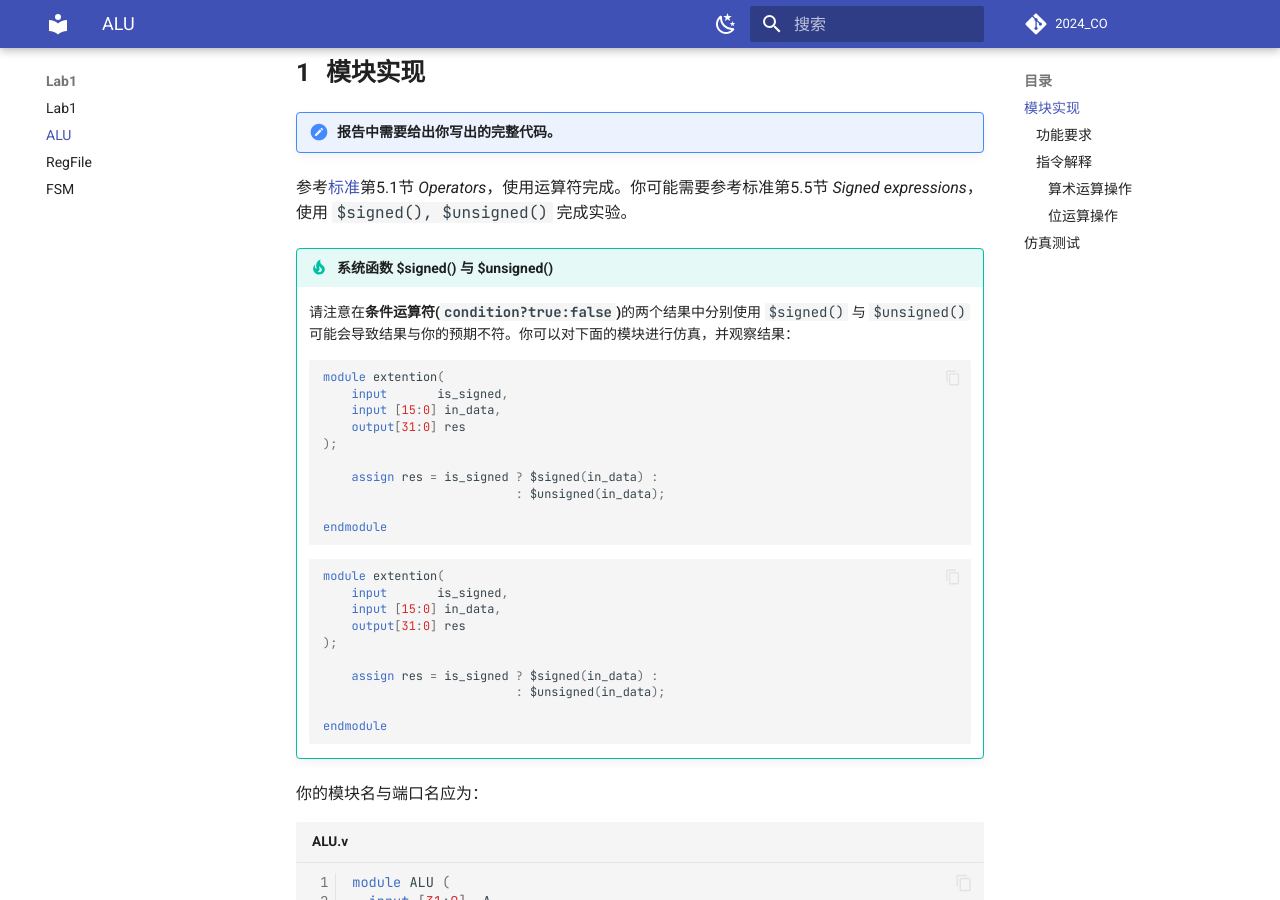
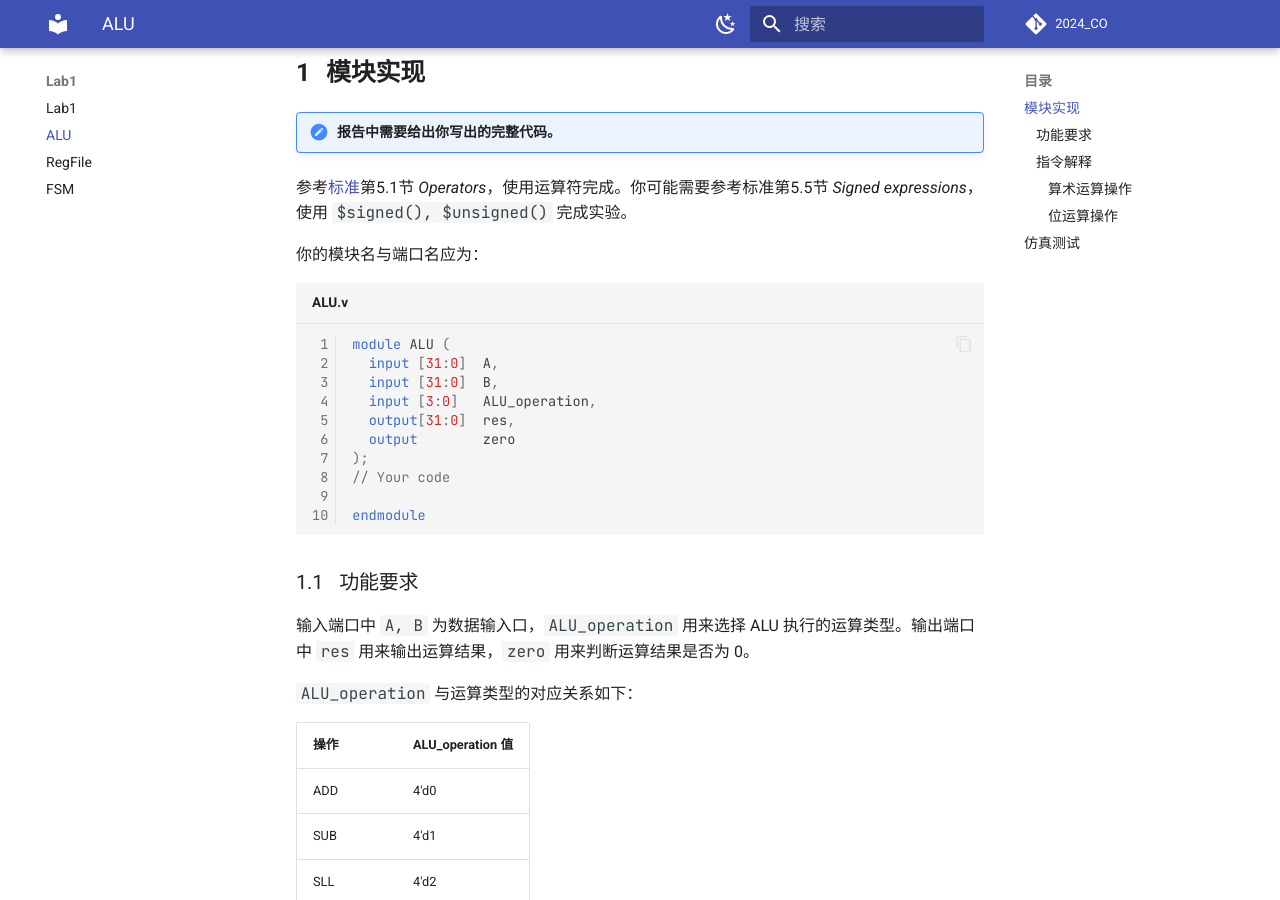
Before and after one commit to Guahao31/2024_CO, an MkDocs documentation site: the page built from docs/Lab1/ALU_RegFile/ALU.md, in a window 1280 px wide and 900 px high, scrolled down 289 px. Built offline with MkDocs 1.6.1 and Material for MkDocs 9.7.7, drawn with Linux system fonts in a browser that asks for light colours; a script that is not in the unit is left out; comment, search, counter and statistics services are not loaded.

Commit message:
docs: remove tips

````diff
--- a/docs/Lab1/ALU_RegFile/ALU.md
+++ b/docs/Lab1/ALU_RegFile/ALU.md
@@ -7,35 +7,6 @@ ALU (Arithmetic Logic Unit) 是负责对二进制整数进行算术运算和位
 !!! note "报告中需要给出你写出的完整代码。"
 
 参考[标准](https://ieeexplore.ieee.org/document/1620780)第5.1节 *Operators*，使用运算符完成。你可能需要参考标准第5.5节 *Signed expressions*，使用 `$signed(), $unsigned()` 完成实验。
-
-!!! tip "系统函数 $signed() 与 $unsigned()"
-    请注意在**条件运算符(`condition?true:false`)**的两个结果中分别使用 `$signed()` 与 `$unsigned()` 可能会导致结果与你的预期不符。你可以对下面的模块进行仿真，并观察结果：
-
-    ```verilog
-    module extention(
-        input       is_signed,
-        input [15:0] in_data,
-        output[31:0] res
-    );
-
-        assign res = is_signed ? $signed(in_data) :
-                               : $unsigned(in_data);
-
-    endmodule
-    ```
-
-    ```verilog
-    module extention(
-        input       is_signed,
-        input [15:0] in_data,
-        output[31:0] res
-    );
-
-        assign res = is_signed ? $signed(in_data) :
-                               : $unsigned(in_data);
-
-    endmodule
-    ```
 
 你的模块名与端口名应为：
 
````
